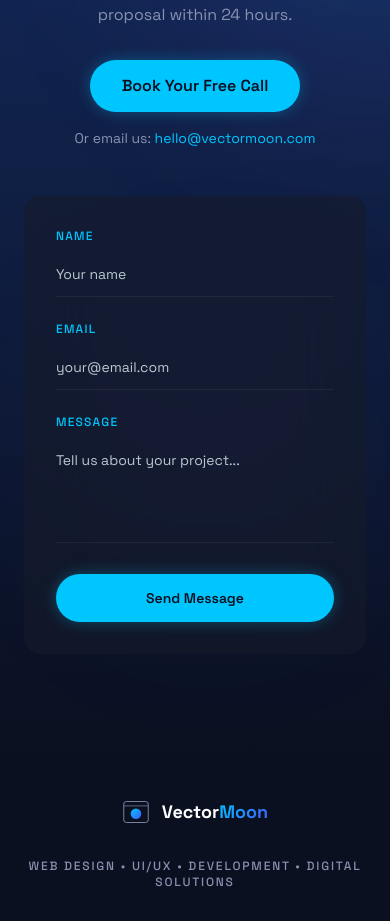
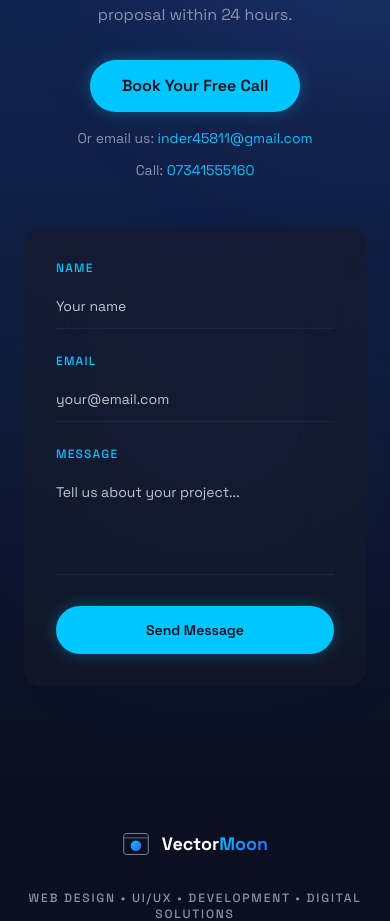
Before and after one commit to inder45811-maker/vectormoon, a React (Vite) app: page / in a window 390 px wide. Shown: the part 7040-7961 px from the top of the page. Built offline with nearby package versions, Linux system fonts and the light colour scheme.

Commit message:
feat: update contact to inder45811@gmail.com and add phone 07341555160

```diff
--- a/src/components/Contact.jsx
+++ b/src/components/Contact.jsx
@@ -6,7 +6,8 @@ const fadeUp = {
   visible: { opacity: 1, y: 0, transition: { duration: 0.6, ease: [0.22, 1, 0.36, 1] } },
 }
 
-const CONTACT_EMAIL = 'hello@vectormoon.com'
+const CONTACT_EMAIL = 'inder45811@gmail.com'
+const CONTACT_PHONE = '07341555160'
 
 export default function Contact() {
   const [formData, setFormData] = useState({ name: '', email: '', message: '' })
@@ -86,12 +87,21 @@ export default function Contact() {
             >
               Book Your Free Call
             </a>
-            <span className="text-text-secondary text-sm">
-              Or email us:{' '}
-              <a href={`mailto:${CONTACT_EMAIL}`} className="text-cyan hover:underline">
-                {CONTACT_EMAIL}
-              </a>
-            </span>
+            <div className="flex flex-col sm:flex-row items-center gap-3 text-sm">
+              <span className="text-text-secondary">
+                Or email us:{' '}
+                <a href={`mailto:${CONTACT_EMAIL}`} className="text-cyan hover:underline">
+                  {CONTACT_EMAIL}
+                </a>
+              </span>
+              <span className="hidden sm:inline text-text-muted">|</span>
+              <span className="text-text-secondary">
+                Call:{' '}
+                <a href={`tel:${CONTACT_PHONE}`} className="text-cyan hover:underline">
+                  {CONTACT_PHONE}
+                </a>
+              </span>
+            </div>
           </motion.div>
         </motion.div>
 
```
